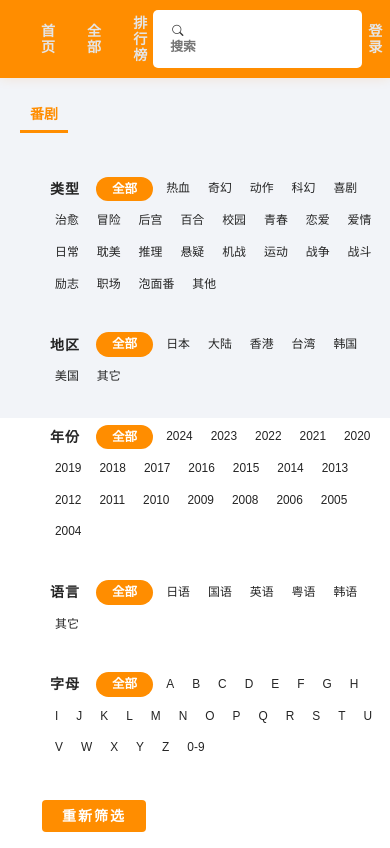
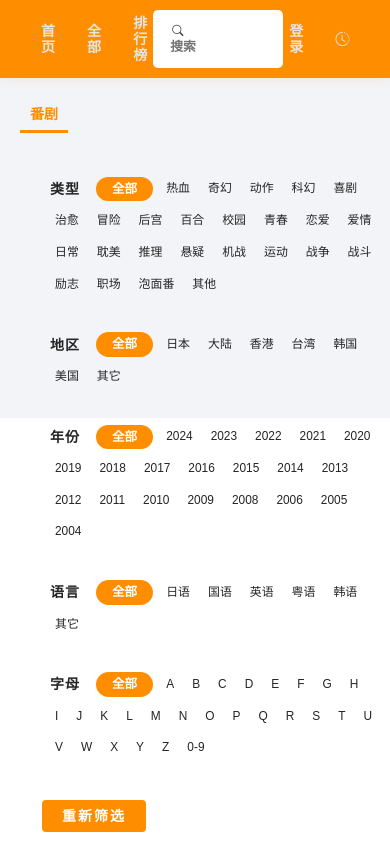
Before and after one commit to Sky-senge/sakura_anime_web_rev, a Vue app: page /sort in a window 390 px wide. Shown: the top 848 px of the page. Built offline with nearby package versions, Linux system fonts and the light colour scheme; the HTML template or start-up script is replaced by a standard one.

Commit message:
适配超宽屏

```diff
--- a/src/components/navbar-component.vue
+++ b/src/components/navbar-component.vue
@@ -124,9 +124,16 @@ const home = () => {
   background-color: #fff;
   padding: 12px 15px;
   border-radius: 5px;
-  transition: all .3s;
+  transition: all .3s ease;
 }
 
+
+@media (min-width: 2100px) {
+  .nav {
+    transform: translateX(-120px);
+    width: 1600px;
+  }
+}
 
 @media (max-width: 1620px) {
   .nav {
@@ -163,8 +170,18 @@ const home = () => {
     width: 100%;
   }
 
+  .search-concent {
+    width: 200px;
+  }
+
   .logo {
     display: none;
+  }
+}
+
+@media (max-width: 500px) {
+  .search-concent {
+    width: 100px;
   }
 }
 
```
